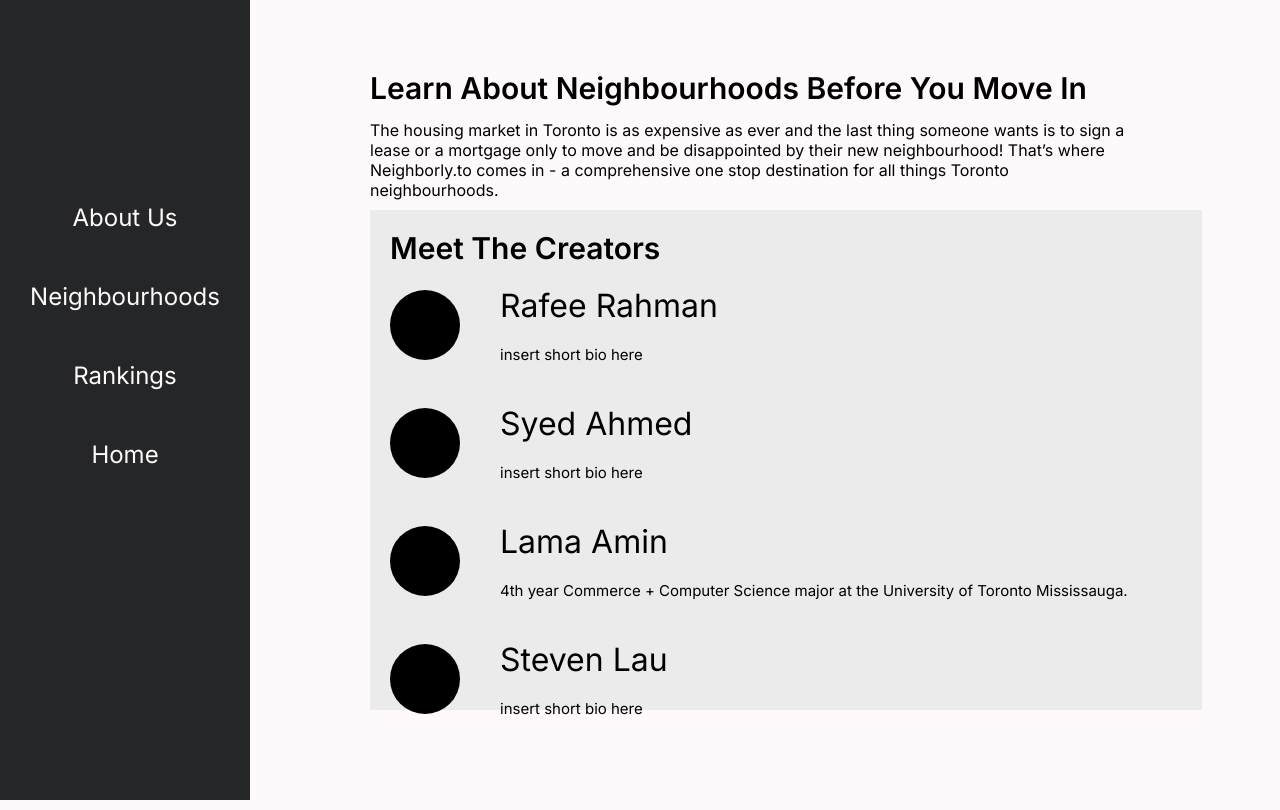
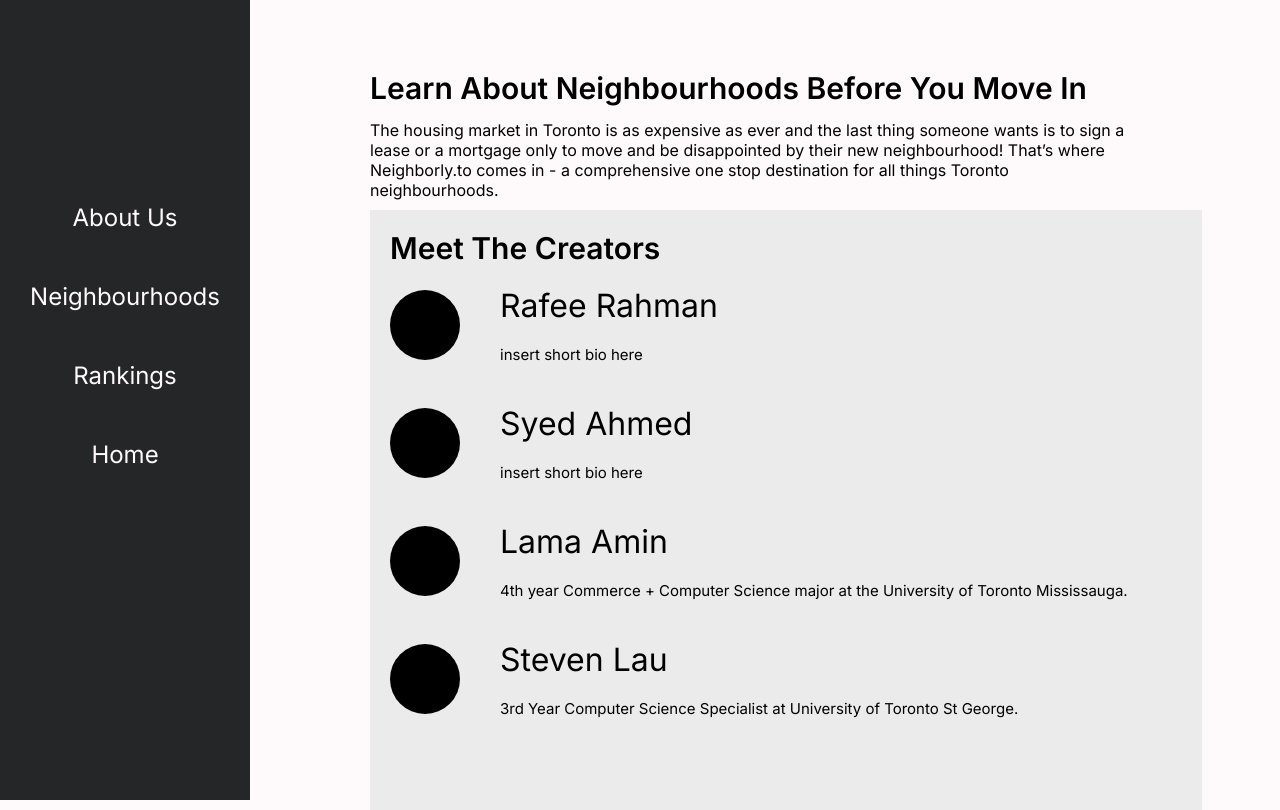
Before and after one commit to rafeerahman/Neighbourhoodly, a React (Create React App) app in the folder client/: page /AboutUs in a window 1280 px wide. Built offline with nearby package versions, Linux system fonts and the light colour scheme.

Commit message:
added desc to aboutus

```diff
--- a/client/src/components/AboutUs.css
+++ b/client/src/components/AboutUs.css
@@ -18,7 +18,7 @@
 .creatorsBox {
     background: #EBEBEB;
     width: 65%;
-    height: 500px;
+    height: 600px;
 
     position: absolute;
     left: 370px;
--- a/client/src/pages/AboutUs.js
+++ b/client/src/pages/AboutUs.js
@@ -64,7 +64,7 @@
                                 Steven Lau
                             </td>
                         </tr>
-                        <tr><td className='bio'>insert short bio here</td></tr>
+                        <tr><td className='bio'>3rd Year Computer Science Specialist at University of Toronto St George.</td></tr>
                     </tbody>
                 </div>
 
```
